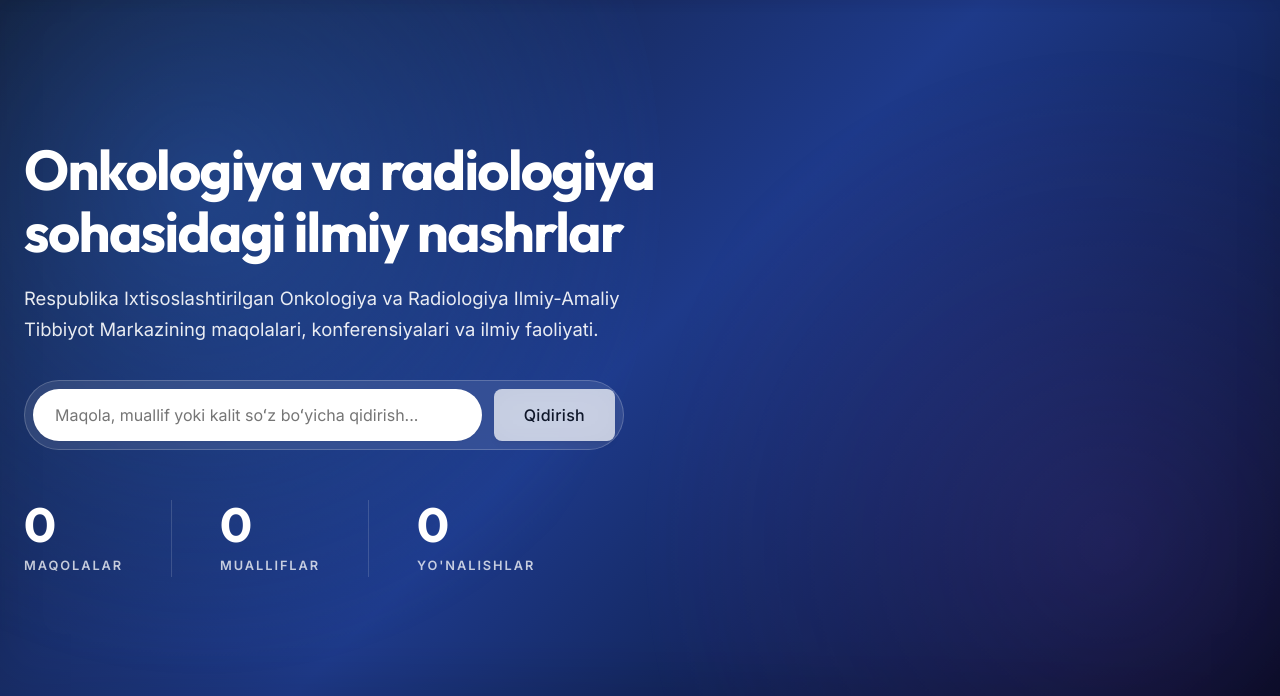
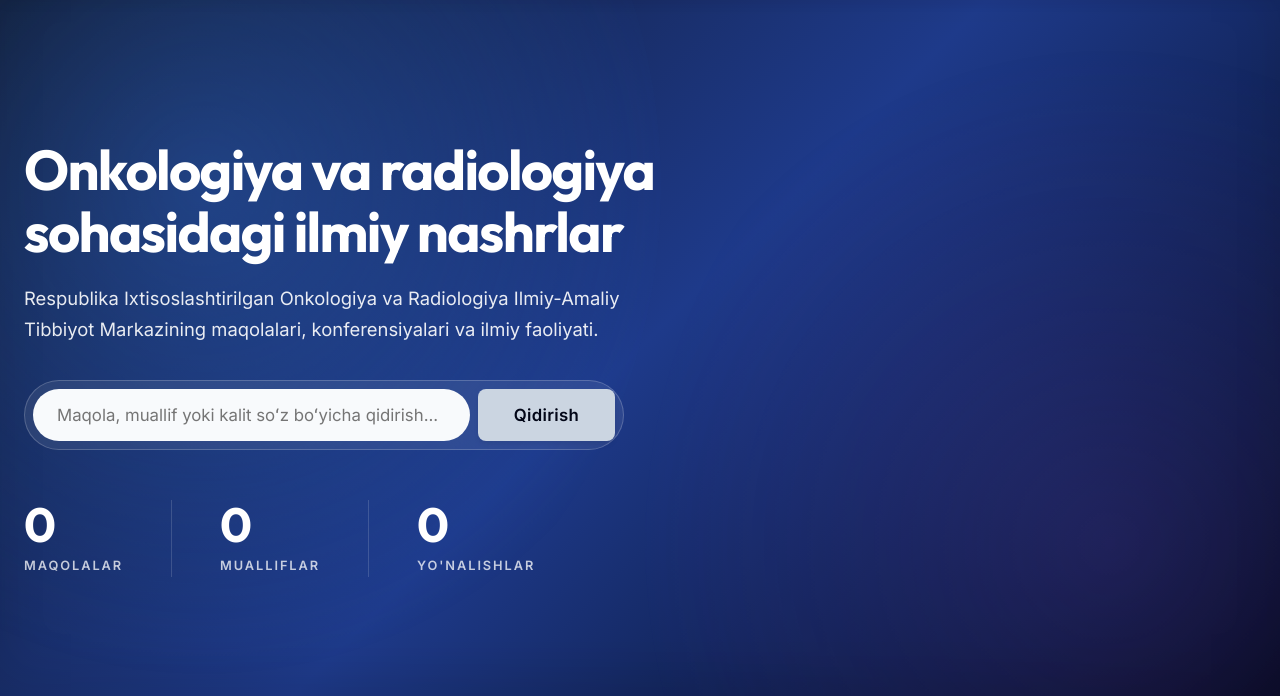
Before and after one commit to KarimovProject/Journal_cancercenter, a Django app: page /ilm-fan/ in a window 1280 px wide. Shown: the part 123-819 px from the top of the page. Run offline with Django 5.2, Linux system fonts and the light colour scheme; data comes from the database, SQL or seed files in the repository; data that the repository does not hold is empty; parts of the project's set-up code (start-up, migrations or seed data) failed here and were passed over.

Commit message:
style: update hero search block to match pill design with custom colors

```diff
--- a/static/css/style.css
+++ b/static/css/style.css
@@ -255,10 +255,11 @@ body.dark .footer {
     .hero .container{position:relative; z-index: 2;}
     .hero h1{color:#fff;font-size:3.5rem;line-height:1.1;max-width:18ch;margin:0 0 20px; font-weight: 700; letter-spacing: -0.03em;}
     .hero p{color:rgba(255,255,255,.9);font-size:1.15rem;max-width:55ch;margin:0 0 35px; line-height: 1.7;}
-    .hero-search{display:flex;gap:12px;max-width:600px;margin:0 0 50px; background: rgba(255,255,255,0.1); padding: 8px; border-radius: var(--radius-full); backdrop-filter: blur(10px); border: 1px solid rgba(255,255,255,0.2);}
-    .hero-search input{flex:1;padding:16px 22px;border:0;border-radius:var(--radius-full);font-size:1rem;background:#fff;color:var(--ink); box-shadow: var(--shadow-sm);}
-    .hero-search input:focus{box-shadow:0 0 0 4px var(--accent-glow); outline:none;}
-    .hero-search .btn-light{padding:16px 30px; font-size: 1rem; border-radius: var(--radius-full); border: none;}
+    .hero-search{display:flex;gap:8px;max-width:600px;margin:0 0 50px; background: rgba(255,255,255,0.08); padding: 8px; border-radius: var(--radius-full); border: 1px solid rgba(255,255,255,0.2);}
+    .hero-search input{flex:1;padding:16px 24px;border:0;border-radius:var(--radius-full);font-size:1.05rem;background:#f8fafc;color:var(--ink); box-shadow: none;}
+    .hero-search input:focus{box-shadow:inset 0 0 0 2px var(--accent); outline:none;}
+    .hero-search .btn-light{padding:16px 36px; font-size: 1.05rem; font-weight:600; border-radius: var(--radius-full); border: none; background: #cbd5e1; color: var(--brand-dark); backdrop-filter:none;}
+    .hero-search .btn-light:hover{background: #94a3b8; color: #fff; transform: translateY(-2px);}
 
     .hero-stats{display:flex;flex-wrap:wrap;gap:0; animation: fadeUp 1s ease 0.5s both;}
     .hero-stats>div{padding-right:48px;margin-right:48px;border-right:1px solid rgba(255,255,255,.15)}
```
